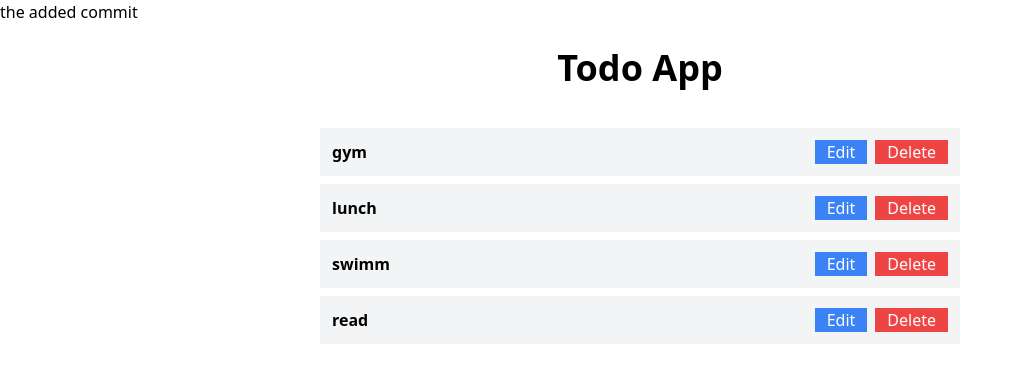
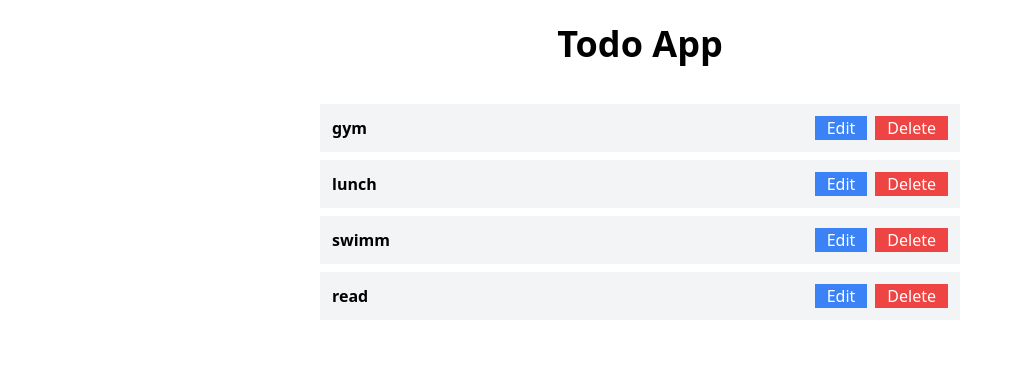
Before and after one commit to Destaw23/To-Do-app-Project, a Django app: page /todos/ in a window 1280 px wide. Shown: the top 371 px of the page, without its empty margins (0-1011 px from the left). Run offline with Django 5.2, Linux system fonts and the light colour scheme; data comes from the database, SQL or seed files in the repository; some libraries are stand-ins or nearby versions.

Commit message:
heading removed

```diff
--- a/todo/core/templates/index.html
+++ b/todo/core/templates/index.html
@@ -7,7 +7,7 @@
 </head>
 
 <body>
-  <h1>the added commit</h1>
+
   <h1 class="text-4xl text-center mt-6 font-bold">Todo App</h1>
 
 
```
